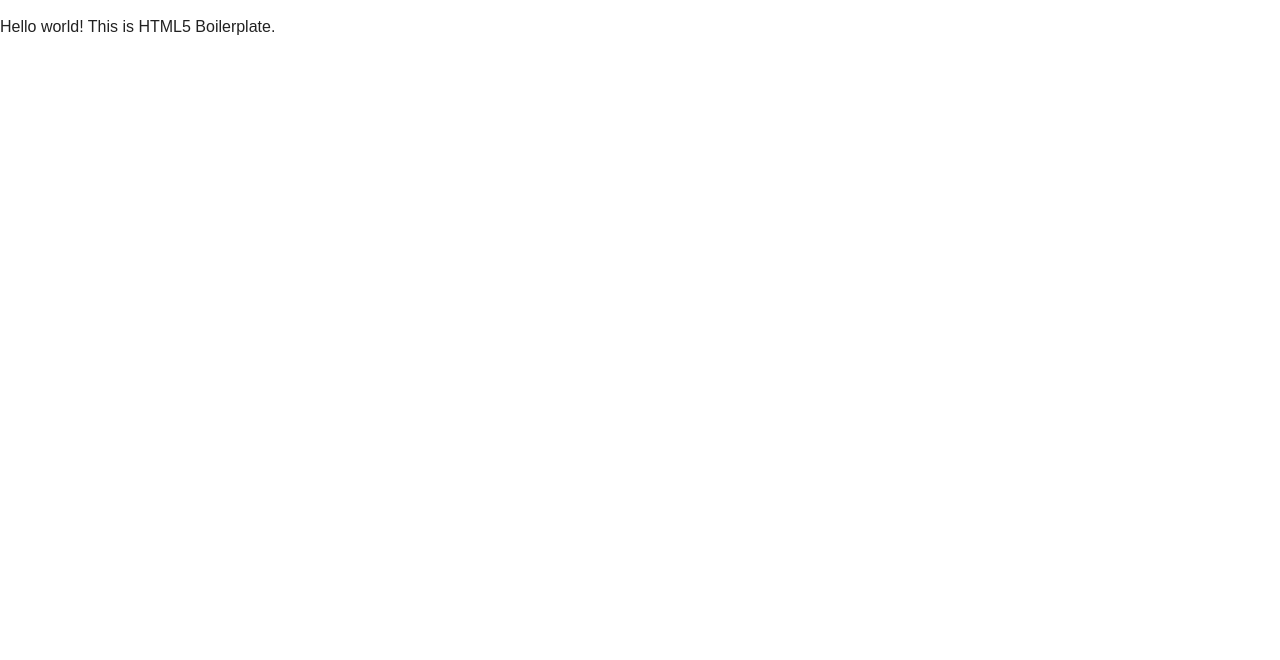
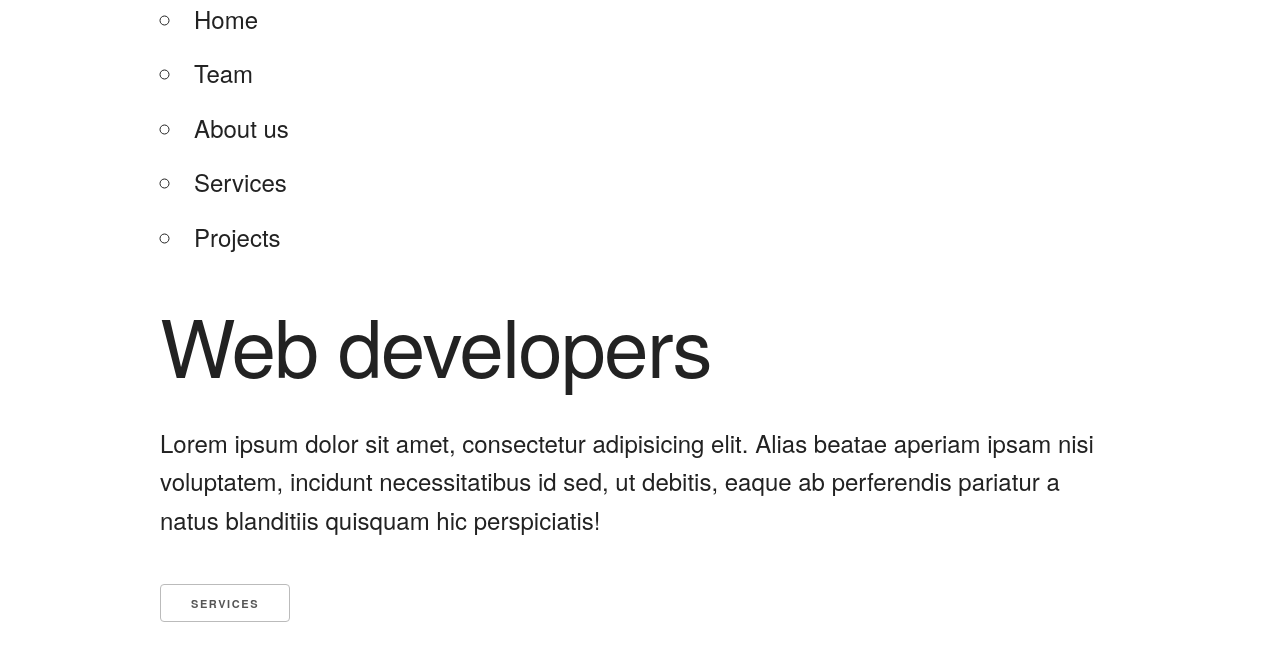
Before and after one commit to Kynhogat/projekt, a website built with webpack: page Projekt_2324/src/index.html in a window 1280 px wide. Built offline with nearby package versions, Linux system fonts and the light colour scheme; files whose address does not match are found by name.

Commit message:
Update index.html

```diff
--- a/Projekt_2324/src/index.html
+++ b/Projekt_2324/src/index.html
@@ -7,26 +7,54 @@
   <meta name="description" content="">
   <meta name="viewport" content="width=device-width, initial-scale=1">
 
-  <meta property="og:title" content="">
+  <meta property="og:title" content="Lamborghini Website">
   <meta property="og:type" content="">
-  <meta property="og:url" content="">
-  <meta property="og:image" content="">
+  <meta property="og:url" content="add link later">
+  <meta property="og:image" content="https://images.unsplash.com/photo-1516515429572-bf32372f2409?ixlib=rb-4.0.3&ixid=M3wxMjA3fDB8MHxwaG90by1wYWdlfHx8fGVufDB8fHx8fA%3D%3D&auto=format&fit=crop&w=1931&q=80">
 
   <link rel="icon" href="/favicon.ico" sizes="any">
   <link rel="icon" href="/icon.svg" type="image/svg+xml">
   <link rel="apple-touch-icon" href="icon.png">
 
-  <link rel="stylesheet" href="css/normalize.css">
-  <link rel="stylesheet" href="css/style.css">
+  <!-- <link rel="stylesheet" href="css/normalize.css">
+  <link rel="stylesheet" href="css/style.css"> -->
+   <link rel="stylesheet" href="../Skeleton-2.0.4/css/normalize.css">
+   <link rel="stylesheet" href="../Skeleton-2.0.4/css/skeleton.css">
+   <link rel="stylesheet" href="css/style.css">
+
+
 
   <link rel="manifest" href="site.webmanifest">
   <meta name="theme-color" content="#fafafa">
 </head>
 
 <body>
+<header>
+  <div class="container">
+      <nav>
+        <ul>
+          <li>Home</li>
+          <li>Team</li>
+          <li>About us</li>
+          <li>Services</li>
+          <li>Projects</li>
+        </ul>
+      </nav>
+  </div>
+</header>
+  <!-- End Header -->
 
-  <!-- Add your site or application content here -->
-  <p>Hello world! This is HTML5 Boilerplate.</p>
+<section class="hero">
+  <div class="container">
+    <h1>Web developers</h1>
+    <p>Lorem ipsum dolor sit amet, consectetur adipisicing elit. Alias beatae aperiam ipsam nisi voluptatem, incidunt necessitatibus id sed, ut debitis, eaque ab perferendis pariatur a natus blanditiis quisquam hic perspiciatis!</p>
+    <button>Services</button>
+  </div>
+</section>
+<section class="part_two" id="second">
+
+</section>
+
   <script src="js/app.js"></script>
 
 </body>
```
